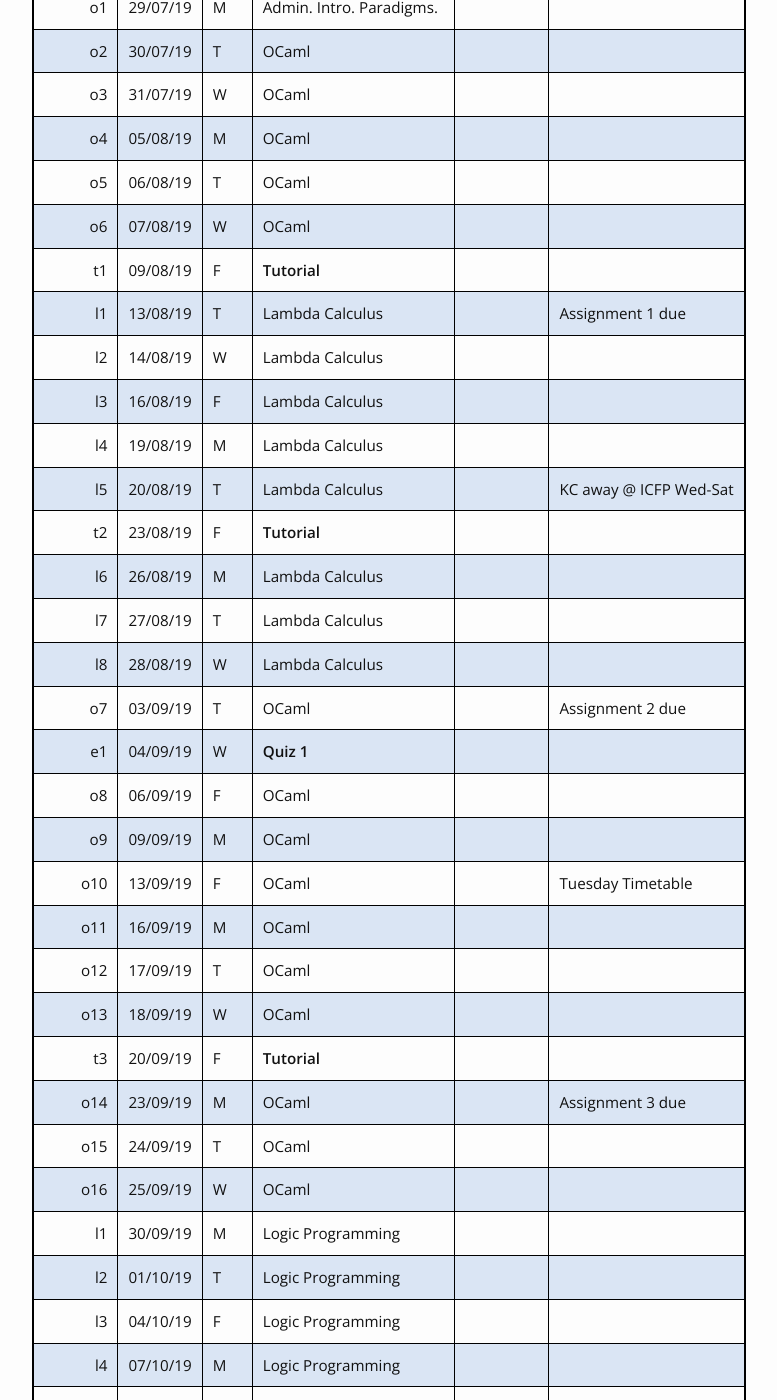
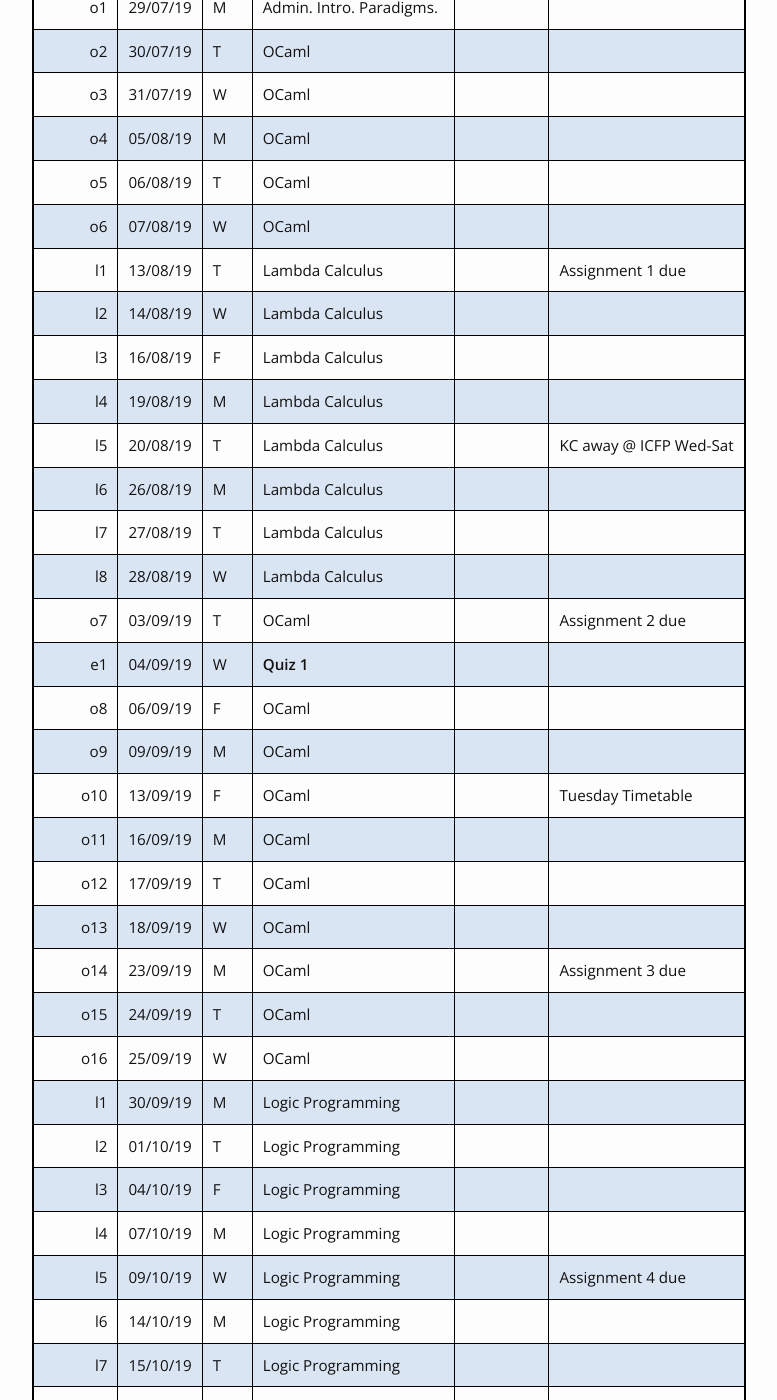
Before and after one commit to kayceesrk/cs3100_m20, a Jekyll site: the page built from schedule.md, in a window 1280 px wide and 1400 px high, scrolled down 276 px. Shown: the whole window, without its empty margins (163-940 px from the left). Built offline with Jekyll 4.4.1, drawn with Linux system fonts in a browser that asks for light colours; nearby versions of some CDN libraries; some of the changed text lies outside the part shown.

Commit message:
remove tutorials

```diff
--- a/schedule.md
+++ b/schedule.md
@@ -15,13 +15,11 @@
 |o4|05/08/19|M|OCaml|||
 |o5|06/08/19|T|OCaml|||
 |o6|07/08/19|W|OCaml|||
-|t1|09/08/19|F|**Tutorial**|||
 |l1|13/08/19|T|Lambda Calculus||Assignment 1 due|
 |l2|14/08/19|W|Lambda Calculus|||
 |l3|16/08/19|F|Lambda Calculus|||
 |l4|19/08/19|M|Lambda Calculus|||
 |l5|20/08/19|T|Lambda Calculus||KC away @ ICFP Wed-Sat|
-|t2|23/08/19|F|**Tutorial**|||
 |l6|26/08/19|M|Lambda Calculus|||
 |l7|27/08/19|T|Lambda Calculus|||
 |l8|28/08/19|W|Lambda Calculus|||
@@ -33,7 +31,6 @@
 |o11|16/09/19|M|OCaml|||
 |o12|17/09/19|T|OCaml|||
 |o13|18/09/19|W|OCaml|||
-|t3|20/09/19|F|**Tutorial**|||
 |o14|23/09/19|M|OCaml||Assignment 3 due|
 |o15|24/09/19|T|OCaml|||
 |o16|25/09/19|W|OCaml|||
@@ -41,8 +38,7 @@
 |l2|01/10/19|T|Logic Programming|||
 |l3|04/10/19|F|Logic Programming|||
 |l4|07/10/19|M|Logic Programming|||
-|l5|09/10/19|W|Logic Programming|||
-|t4|11/10/19|F|**Tutorial**||Assignment 4 due|
+|l5|09/10/19|W|Logic Programming||Assignment 4 due|
 |l6|14/10/19|M|Logic Programming|||
 |l7|15/10/19|T|Logic Programming|||
 |e2|16/10/19|W|**Quiz 2**|||
@@ -50,14 +46,14 @@
 |l9|21/10/19|M|Logic Programming|||
 |l10|22/10/19|T|Logic Programming|||
 |l11|23/10/19|W|Logic Programming|||
-|t5|25/10/19|F|**Tutorial**||Assignment 5 due|
+||25/10/19|F|||Assignment 5 due|
 |l12|28/10/19|M|Logic Programming|||
 |l13|29/10/19|T|Logic Programming|||
 |c1|30/10/19|W|Concurrent Programming|||
 |c2|04/11/19|M|Concurrent Programming|||
 |c3|05/11/19|T|Concurrent Programming|||
 |c4|06/11/19|W|Concurrent Programming|||
-|c5|08/11/19|F|**Tutorial**||Assignment 6 due|
-|c6|11/11/19|M|Concurrent Programming|||
-|c7|13/11/19|W|Concurrent Programming|||
+||08/11/19|F|||Assignment 6 due|
+|c5|11/11/19|M|Concurrent Programming|||
+|c6|13/11/19|W|Concurrent Programming|||
 |e3|19/11/19|T|End Sem|||
```
